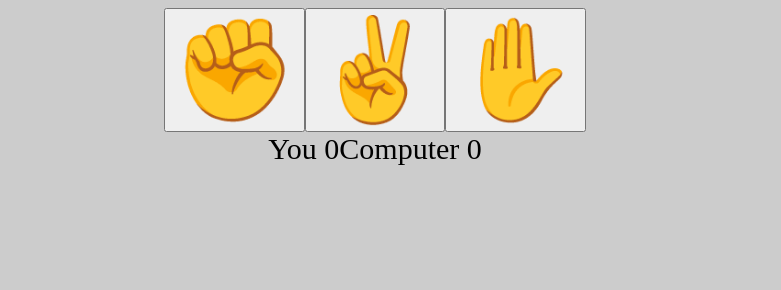
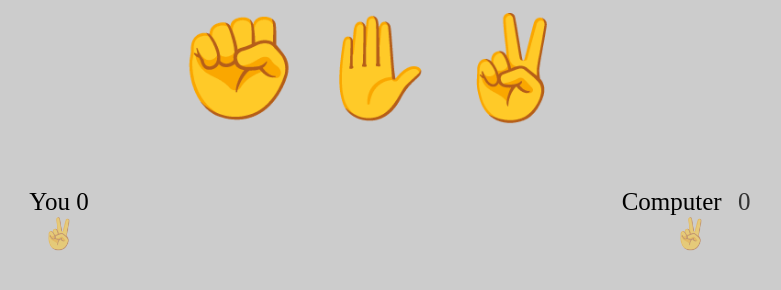
Before and after one commit to rizekj12/rock-paper-scissors, a plain HTML site: page index.html in a window 1280 px wide. Both pictures are taken after a click on the button "✌️". Shown: the whole page, without its empty margins (265-1046 px from the left). Drawn offline with Linux system fonts and the light colour scheme.

Commit message:
finished

```diff
--- a/index.html
+++ b/index.html
@@ -10,17 +10,21 @@
 </head>
 <body>
     <div class="selections">
-        <button class="selection">✊</button>
-        <button class="selection">✌️</button>
-        <button class="selection">✋</button>
+        <button class="selection" data-selection="rock">✊</button>
+        <button class="selection" data-selection="paper">✋</button>
+        <button class="selection" data-selection="scissors">✌️</button>
     </div>
     <div class="results">
-        <div>You
-            <span class="score">0</span>
+        <div>
+            You
+            <span class="score" data-your-score>0</span>
         </div>
-        <div>Computer
-            <span class="score">0</span>
+        <div data-final-column>
+            Computer
+            <span class="results-score" data-computer-score>0</span>
         </div>
+        <!-- <div class="result-selection winner">✊</div>
+        <div class="result-selection"> ✌️ </div> -->
     </div>
 </body>
 </html>
--- a/script.js
+++ b/script.js
@@ -0,0 +1,63 @@
+const selectionButtons = document.querySelectorAll('[data-selection]')
+const finalColumn = document.querySelector('[data-final-column]')
+const computerScoreSpan = document.querySelector('[data-computer-score]')
+const yourScoreSpan = document.querySelector('[data-your-score]')
+const SELECTIONS = [
+    {
+        name: "rock",
+        emoji: "✊",
+        beats: "scissors"
+    },
+    {
+        name: "paper",
+        emoji: "✋",
+        beats: "rock"
+    },
+    {
+        name: "scissors",
+        emoji: "✌️",
+        beats: "paper"
+    }
+]
+
+selectionButtons.forEach( selectionButton => {
+    selectionButton.addEventListener('click', e => {
+        const selectionName = selectionButton.dataset.selection
+        const selection = SELECTIONS.find(selection => selection.name === selectionName)
+        makeSelection(selection)
+    })
+})
+
+function makeSelection(selection){
+    const computerSelection = selectRandom()
+    const yourWinner = isWinner(selection, computerSelection)
+    const computerWinner = isWinner(computerSelection, selection)
+    addSelection(computerSelection, computerWinner)
+    addSelection(selection, yourWinner)
+
+    if (yourWinner) incrementScore(yourScoreSpan)
+    if (computerWinner) incrementScore(computerScoreSpan)
+
+}
+
+function incrementScore(scoreSpan){
+    scoreSpan.innerText = parseInt(scoreSpan.innerText) + 1
+}
+
+function addSelection(selection, winner){
+    const div = document.createElement('div')
+    div.innerText = selection.emoji
+    div.classList.add('result-selection')
+    if (winner) div.classList.add('winner')
+    finalColumn.after(div)
+}
+
+function isWinner(selection, opponentSelection){
+    return selection.beats === opponentSelection.name
+
+}
+
+function selectRandom(){
+    const randomIndex = Math.floor(Math.random() * SELECTIONS.length)
+    return SELECTIONS[randomIndex]
+}
--- a/style.css
+++ b/style.css
@@ -1,23 +1,47 @@
 body{
     background-color: #cccccc;
+
 }
 
 .selection{
     font-size: 100px;
+    cursor: pointer;
+    transition:100ms;
+    background: none;
+    border: none;
+    outline: none;
+}
+
+.selection:hover{
+    transform: scale(1.2);
 }
 
 .selections{
     display:flex;
     justify-content: center;
-    background: none;
-    border: none;
-    outline: none;
 }
 
 .results{
-    display: flex;
-    flex-direction: row;
-    justify-content: center;
+  margin-top: 60px;
+  display:grid;
+  justify-content: center;
+  grid-template-columns: repeat(2, 1fr);
+  justify-items: center;
+  align-items: center;
+  font-size: 25px;
+}
+
+.results-score{
+    margin: 10px;
+    color: #333333;
+}
+
+.result-selection{
     font-size: 30px;
+    opacity: .5;;
+}
 
+.result-selection.winner{
+    opacity: 1;
+    font-size: 37px;
 }
```
